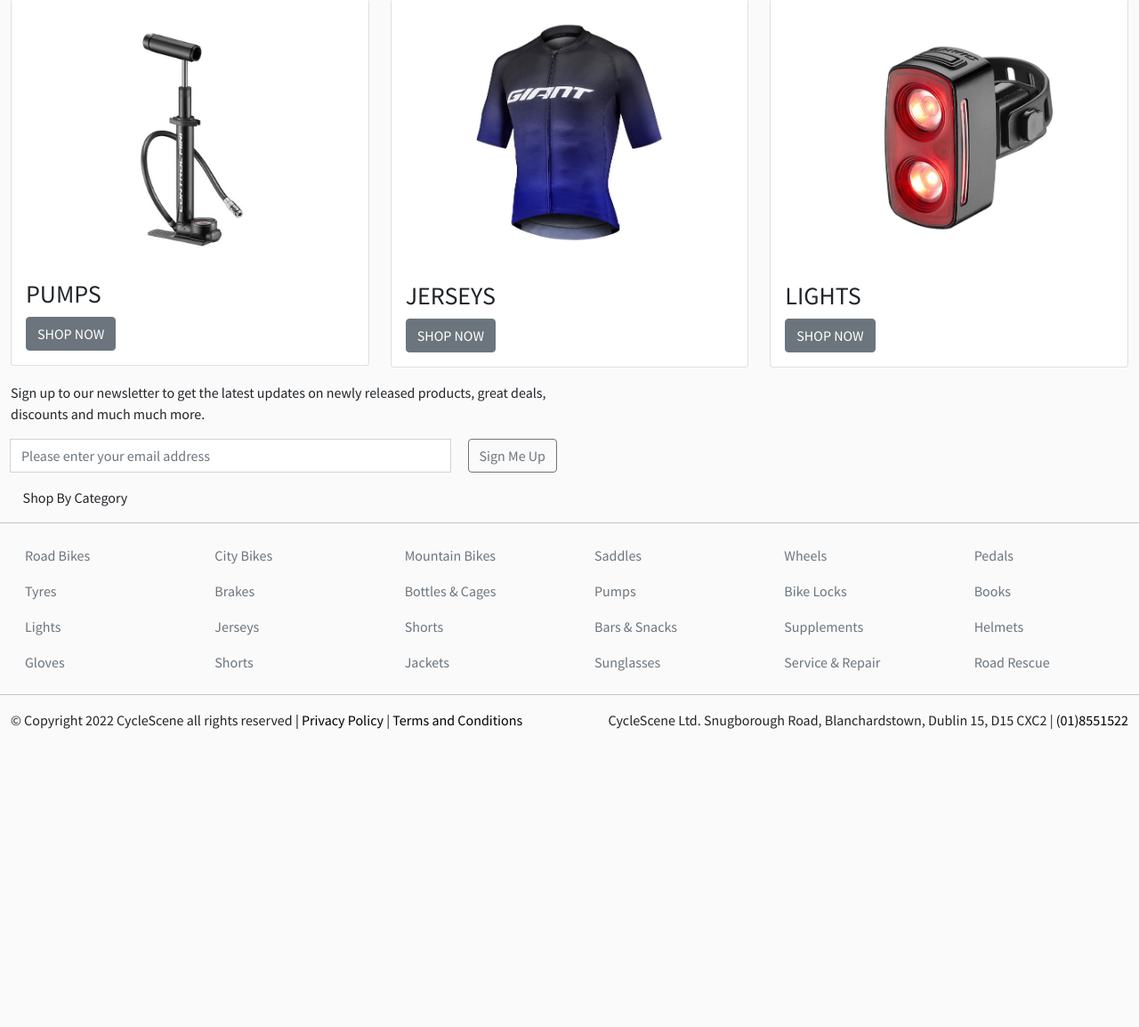
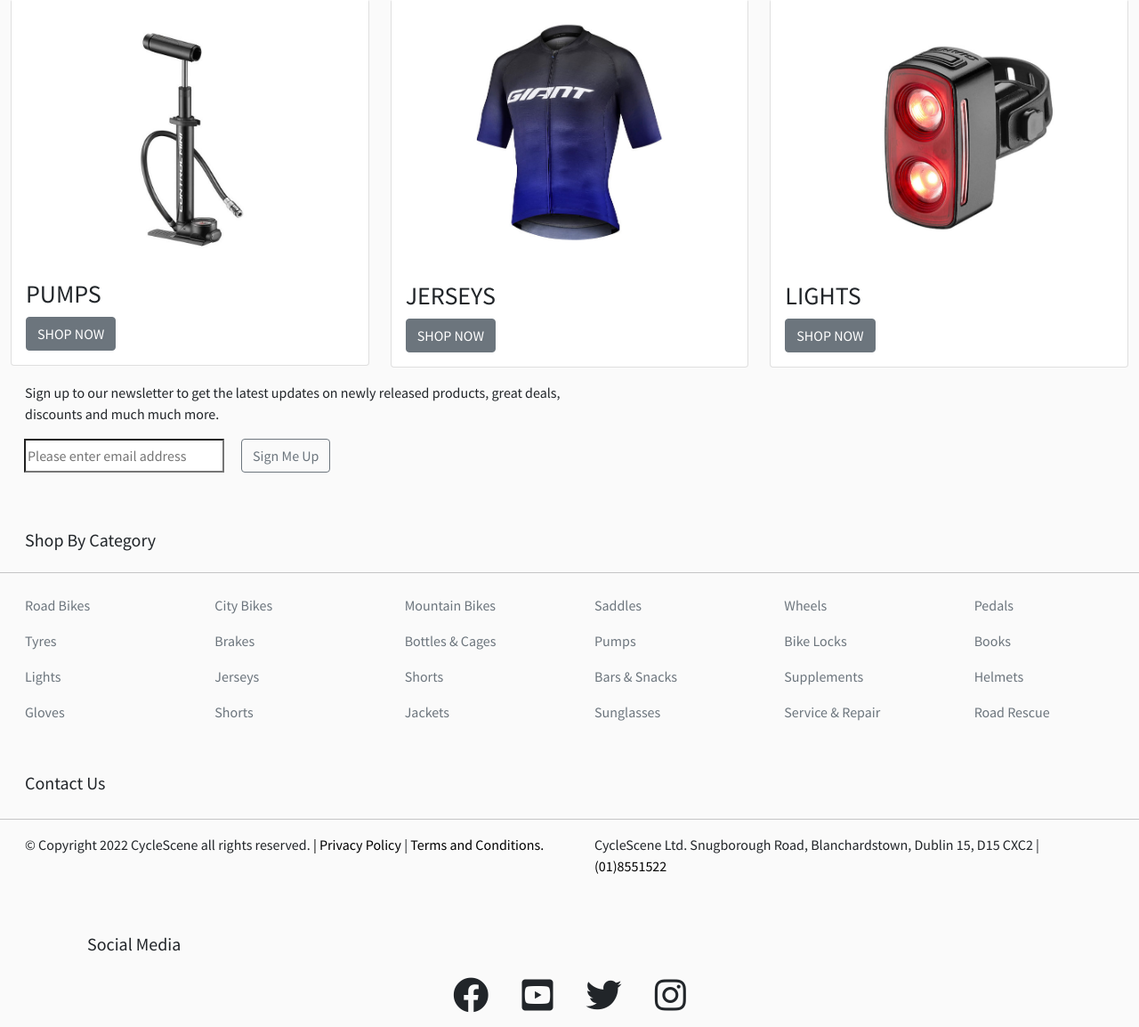
Before and after one commit to KRyan23/CycleScene, a Django app: page / in a window 1280 px wide. Shown: the part 1967-3121 px from the top of the page at 89% size. Before the commit the page ends 2786 px from the top, so only its background shows below. Run offline with Django 3.2, Linux system fonts and the light colour scheme.

Commit message:
added more footer content

```diff
--- a/static/css/base.css
+++ b/static/css/base.css
@@ -92,7 +92,7 @@ ul > li {
     color:#6C757D;
 }
 
-.nav-link:hover, .override-link-color:hover, .footer-link:hover {
+.nav-link:hover, .override-link-color:hover, .footer-link:hover, .social-media:hover{
     color: orange;
 }
 
@@ -135,11 +135,9 @@ ul > li {
     -moz-background-clip: text;
 }
 
-.footer-heading-padding {
-    padding:1em 0 0 0;
-    margin:0 0 0 0.85em;
+.newsletter-input-box {
+    width: 225px;
 }
-
 
 /* --------- Keyframes Calls -------------- */
 
@@ -213,7 +211,7 @@ ul > li {
         margin: 0 2px 0 2px;
     }
 
-    .search-box {
+    .search-box, .newsletter-input-box {
         max-width: 100px;
     }
 
--- a/templates/base.html
+++ b/templates/base.html
@@ -208,10 +208,10 @@
 <footer>
   <div class="container-fluid">
     <div class="row">
-  <div class="col-md-6 col-lg-6 col-xl-6">
+  <div class="col-md-6 col-lg-6 col-xl-6 mx-3">
     <div class="input-group mb-3">
       <p>Sign up to our newsletter to get the latest updates on newly released products, great deals, discounts and much much more.</p>
-    <input class="form-control" id="email" name="email" placeholder="Please enter your email address" aria-label="email address" type="email" value="">
+    <input class="newsletter-input-box" id="email" name="email" placeholder="Please enter email address" aria-label="email address" type="email" value="">
       <div class="input-group-append">
         <button class="btn btn-outline-secondary" type="button">Sign Me Up</button>
       </div>
@@ -222,8 +222,8 @@
 
   <div class="container-fluid">
     <div class="row">
-      <div class="col-md-6 col-lg-6 col-xl-6 text-start">
-        <span class="footer-heading-padding fs-6">Shop By Category</span>
+      <div class="col-md-6 col-lg-6 col-xl-6 pt-5">
+        <h5 class="mx-3">Shop By Category</h5>
       </div>
     </div>
   </div>
@@ -256,19 +256,47 @@
       <div class="col-xm-3 col-sm-6 col-md-2 col-6"> <a href="#" class="nav-link">Road Rescue</a></div>
     </div>
   </div>
+  <div class="container-fluid">
+    <div class="row">
+      <div class="col-md-6 col-lg-6 col-xl-6 pt-5 pb-1">
+        <h5 class="mx-3">Contact Us</h5>
+      </div>
+    </div>
+  </div>
   <hr>
   <div class="container-fluid">
     <div class="row">
-      <div class="col-md-6 col-lg-6 col-xl-6 text-start">
-        <p class="">© Copyright 2022 CycleScene all rights reserved <a href="#" class="footer-link">| Privacy Policy</a> | <a href="#" class="footer-link">Terms and Conditions</a> </p>
-
+      <div class="col-sm-12 col-md-12 col-lg-6 col-xl-6 ">
+        <p class="mx-3">© Copyright 2022 CycleScene all rights reserved. <a href="#" class="footer-link">| Privacy Policy</a> | <a href="#" class="footer-link">Terms and Conditions.</a> </p>
       </div>
-      <div class="col-md-6 col-lg-6 col-xl-6 text-end">
-        <p class="">CycleScene Ltd. Snugborough Road, Blanchardstown,
+      <div class="col-sm-12 col-md-12 col-lg-6 col-xl-6 ">
+        <p class="mx-3">CycleScene Ltd. Snugborough Road, Blanchardstown,
           Dublin 15, D15 CXC2 |<a href="#" class="footer-link"> (01)8551522</a></p>
       </div>
     </div>
   </div>
+<div class="container pt-5">
+  <div class="row text-center">
+    <h5 class="text-start mx-3 pb-2">Social Media</h5>
+    <div class="col-sm-12 col-md-12 col-lg-12 col-xl-12 text-center">
+    <a class="btn btn-lg" href="https://www.facebook.com/" target="_blank"
+    rel="noopener" aria-label="facebook" title="facebook" role="button">
+    <i class="fab fa-facebook social-media fa-2x"></i></a>
+  <a class="btn btn-lg" href="https://www.youtube.com/" target="_blank"
+    rel="noopener" aria-label="youtube" title="youtube" role="button">
+    <i class="fab fa-youtube-square social-media fa-2x"></i></a>
+  <a class="btn btn-lg" href="https://twitter.com/?lang=en/" target="_blank"
+    rel="noopener" aria-label="twitter" title="twitter" role="button">
+    <i class="fab fa-twitter social-media fa-2x"></i></a>
+  <a class="btn btn-lg" href="https://instagram.com/?lang=en/" target="_blank"
+    rel="noopener" aria-label="instagram" title="instagram" role="button">
+    <i class="fab fa-instagram social-media fa-2x"></i></a>
+  </div>
+</div>
+</div>
+
+<!-- note put the social media and the newsletter on the same row -->
+
 </footer>
 
 <!-- footer end-->
```
